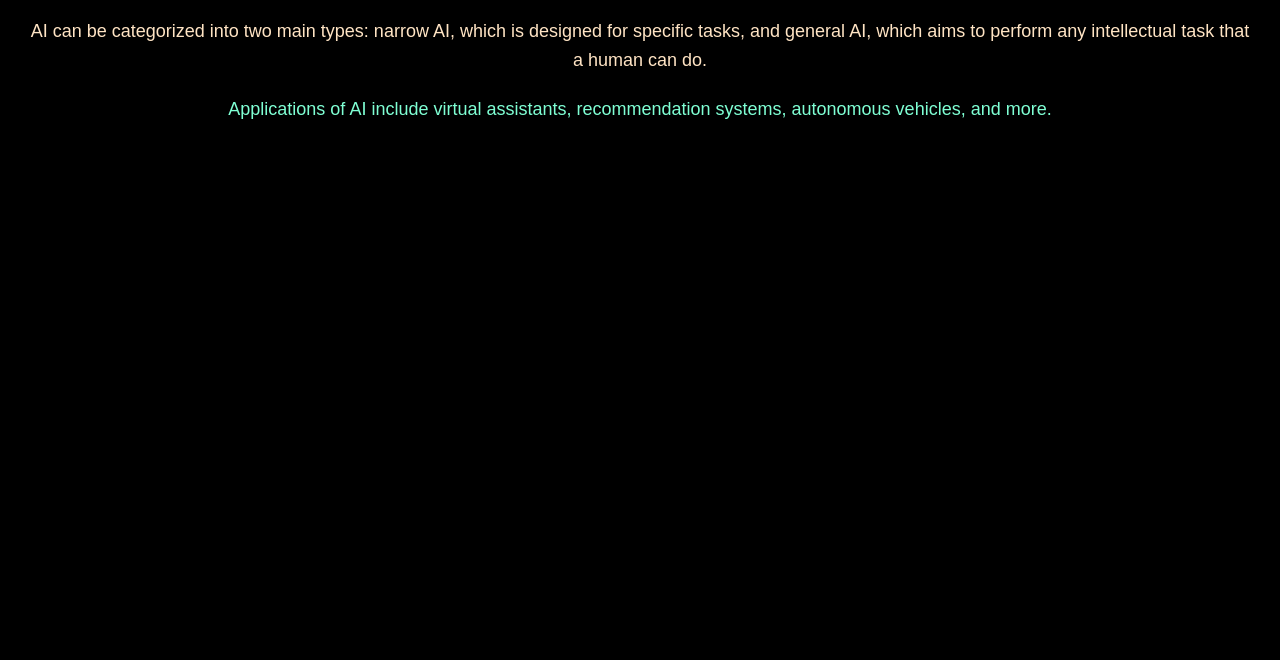
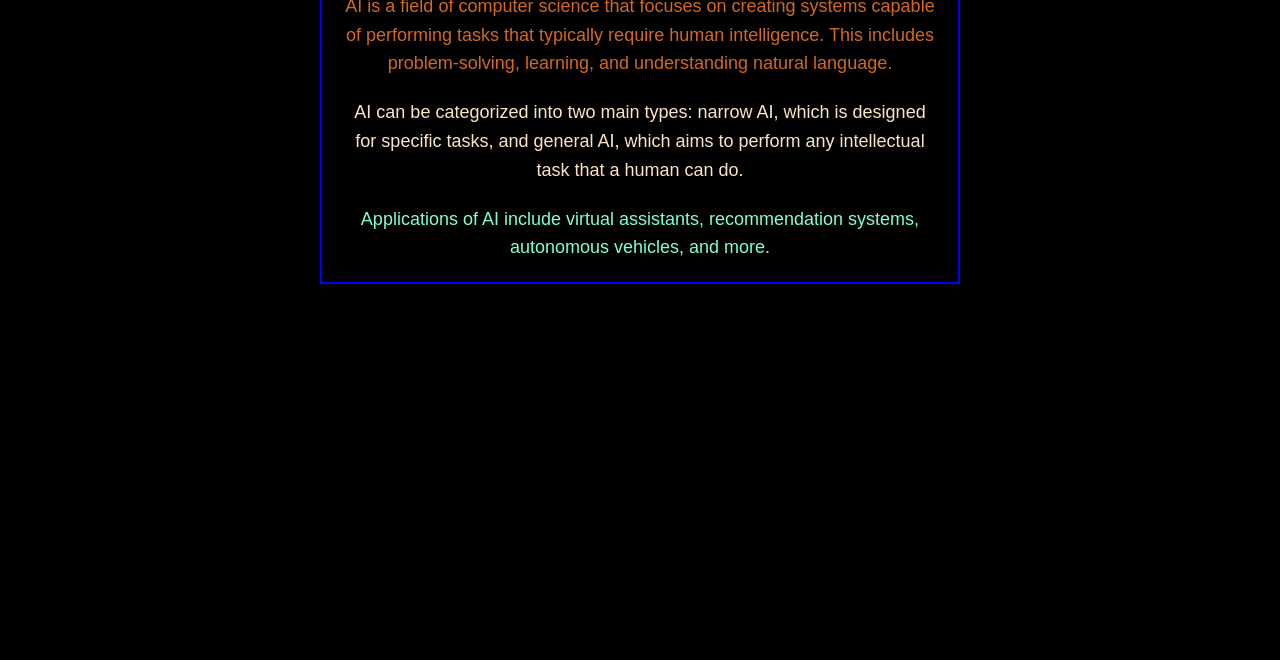
Before and after one commit to YuvrajS01/atplc-task2, a plain HTML site: page index.html in a window 1280 px wide. Shown: the part 140-800 px from the top of the page. Drawn offline with Linux system fonts and the light colour scheme.

Commit message:
added border

```diff
--- a/index.html
+++ b/index.html
@@ -9,6 +9,12 @@
                 background-color: black;
                 font-family: Arial, sans-serif;
                 color: #333;
+                border: 2px solid blue;
+  width: 50%;
+  height: 100%;
+  margin: 50px auto;
+  padding: 0;
+  box-sizing: border-box;
 
             }
             h1 {
```
